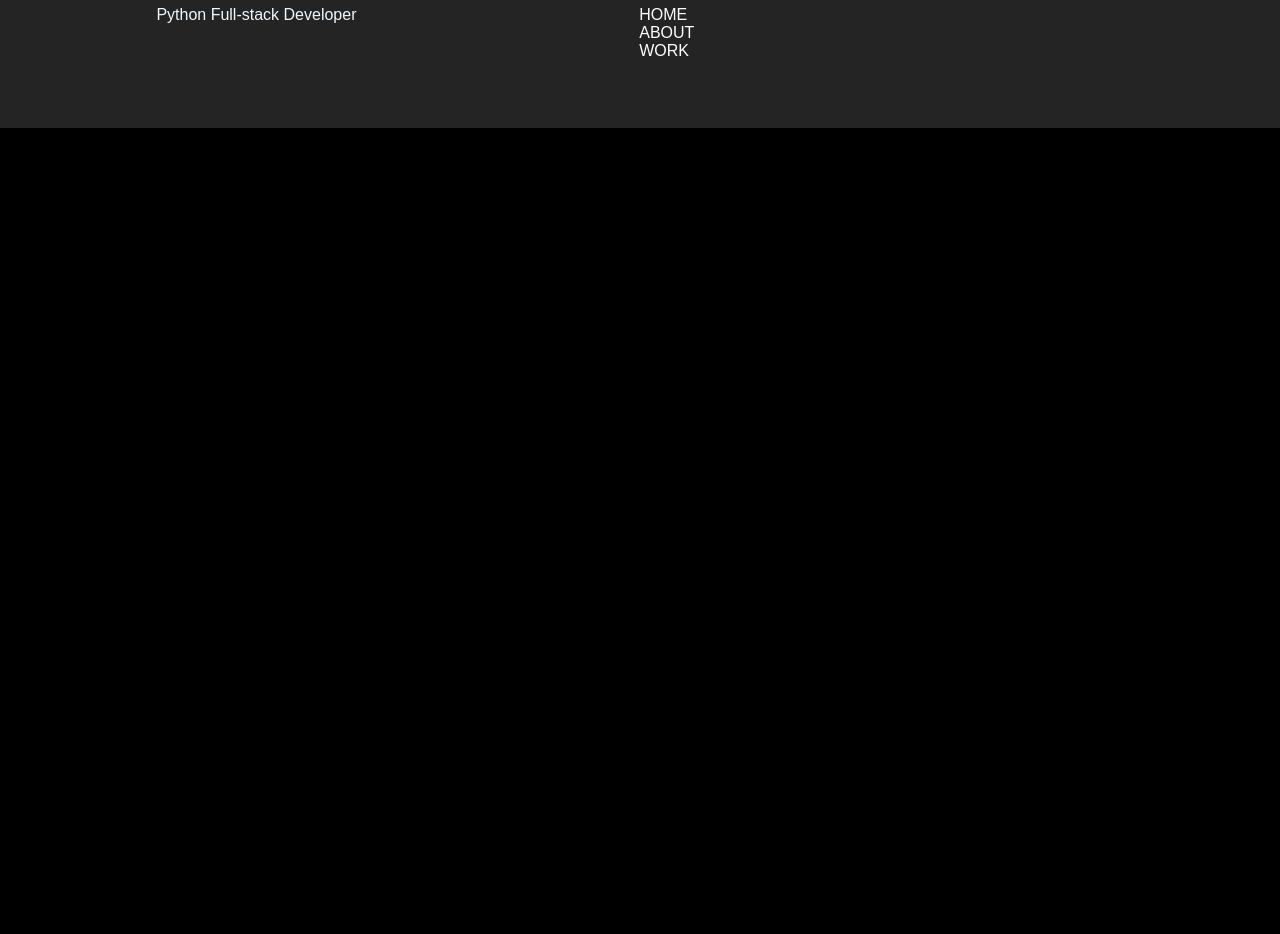
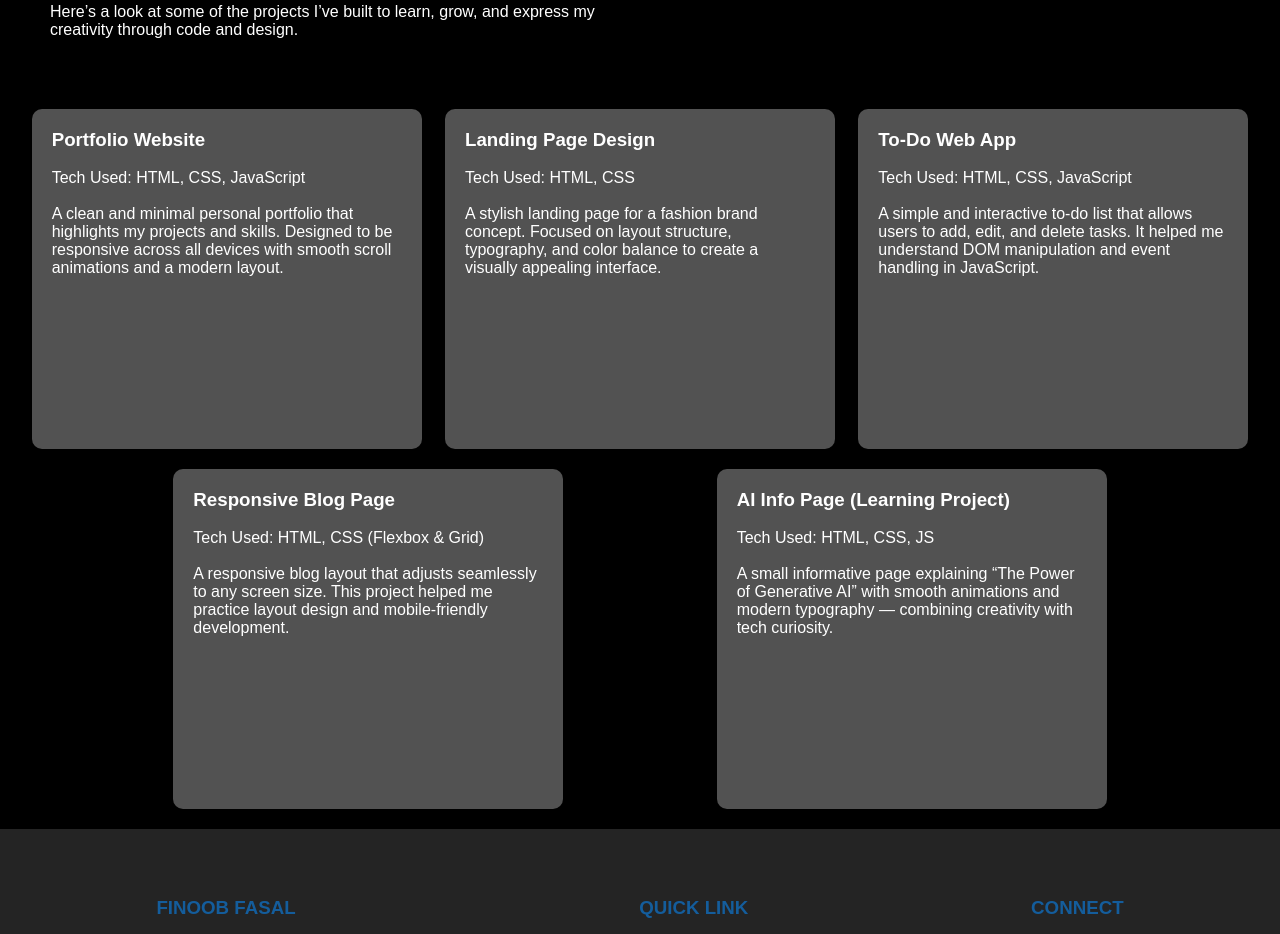
Before and after one commit to finoob-fasal/portfolio, a plain HTML site: page work.html in a window 1280 px wide. Shown: the part 178-1112 px from the top of the page. Before the commit the page ends 800 px from the top, so only its background shows below. Drawn offline with Linux system fonts and the light colour scheme.

Commit message:
'changed'

```diff
--- a/port.css
+++ b/port.css
@@ -196,3 +196,97 @@
 .footdiv3 h3{
     color: rgb(20, 93, 156);
 }
+
+/*......about html.......*/
+
+.aboutskills{
+    color:#000000;
+    font-family:Arial, Helvetica, sans-serif;
+    height: 350px;
+    width: 400px;
+    background-color: #525252;
+    border-radius: 8px;
+    align-content:center;
+}
+
+.aboutskills2{
+    color:#000000;
+    font-family:Arial, Helvetica, sans-serif;
+    height: 350px;
+    width: 400px;
+    background-color: #525252;
+    border-radius: 10px;
+    align-content:center;
+}
+
+.aboutskillsmain{
+    display: flex;
+    justify-content: space-around;
+    padding-bottom: 30px;
+}
+
+/*.......work html...........*/
+
+.work{
+    color:white;
+    font-family:Arial, Helvetica, sans-serif;
+    width: 600px;
+    padding: 50px;
+}
+
+.card1{
+    color: white;
+    font-family:Arial, Helvetica, sans-serif;
+    height: 300px;
+    width: 350px;
+    padding: 20px;
+    background-color: #525252;
+    border-radius: 10px;
+}
+.card2{
+    color: white;
+    font-family:Arial, Helvetica, sans-serif;
+    height: 300px;
+    width: 350px;
+    padding: 20px;
+    background-color: #525252;
+    border-radius: 10px;
+}
+.card3{
+    color: white;
+    font-family:Arial, Helvetica, sans-serif;
+    height: 300px;
+    width: 350px;
+    padding: 20px;
+    background-color: #525252;
+    border-radius: 10px;
+}
+.maincard1{
+    display: flex;
+    justify-content:space-around;
+    padding: 10px;
+}
+
+.card4{
+    color: white;
+    font-family:Arial, Helvetica, sans-serif;
+    height: 300px;
+    width: 350px;
+    padding: 20px;
+    background-color: #525252;
+    border-radius: 10px;
+}
+.card5{
+    color: white;
+    font-family:Arial, Helvetica, sans-serif;
+    height: 300px;
+    width: 350px;
+    padding: 20px;
+    background-color: #525252;
+    border-radius: 10px;
+}
+.maincard2{
+    display: flex;
+    justify-content:space-evenly;
+    padding: 10px;
+}
--- a/work.html
+++ b/work.html
@@ -20,6 +20,49 @@
             <span></span>
         </div>
     </nav>
+
+
+    <div class="work">
+    <h1>My Work</h1><br>
+
+    <p>Here’s a look at some of the projects I’ve built to learn, grow, and express my creativity through code and design.</p>
+    </div>
+    <div style="padding: 10px;">
+    <div class="maincard1">
+        <div class="card1">
+            <h3>Portfolio Website</h3><br>
+            <p>Tech Used: HTML, CSS, JavaScript</p><br>
+            <p>A clean and minimal personal portfolio that highlights my projects and skills. Designed to be responsive across all devices with smooth scroll animations and a modern layout.</p>
+        </div>
+
+        <div class="card2">
+            <h3>Landing Page Design</h3><br>
+            <p>Tech Used: HTML, CSS</p><br>
+            <p>A stylish landing page for a fashion brand concept. Focused on layout structure, typography, and color balance to create a visually appealing interface.</p>
+        </div>
+
+        <div class="card3">
+            <h3>To-Do Web App</h3><br>
+            <p>Tech Used: HTML, CSS, JavaScript</p><br>
+            <p>A simple and interactive to-do list that allows users to add, edit, and delete tasks. It helped me understand DOM manipulation and event handling in JavaScript.</p>
+        </div>
+    </div>
+
+    <div class="maincard2">
+        <div class="card4">
+            <h3>Responsive Blog Page</h3><br>
+            <p>Tech Used: HTML, CSS (Flexbox & Grid)</p><br>
+            <p>A responsive blog layout that adjusts seamlessly to any screen size. This project helped me practice layout design and mobile-friendly development.</p>
+        </div>
+
+        <div class="card5">
+            <h3>AI Info Page (Learning Project)</h3><br>
+            <p>Tech Used: HTML, CSS, JS</p><br>
+            <p>A small informative page explaining “The Power of Generative AI” with smooth animations and modern typography — combining creativity with tech curiosity.</p>
+        </div>
+    </div>
+    </div>
+
 
 <footer class="footer">
     <div class="maindiv">
```
Also changed, not shown: about.html (+26 -1 lines).
